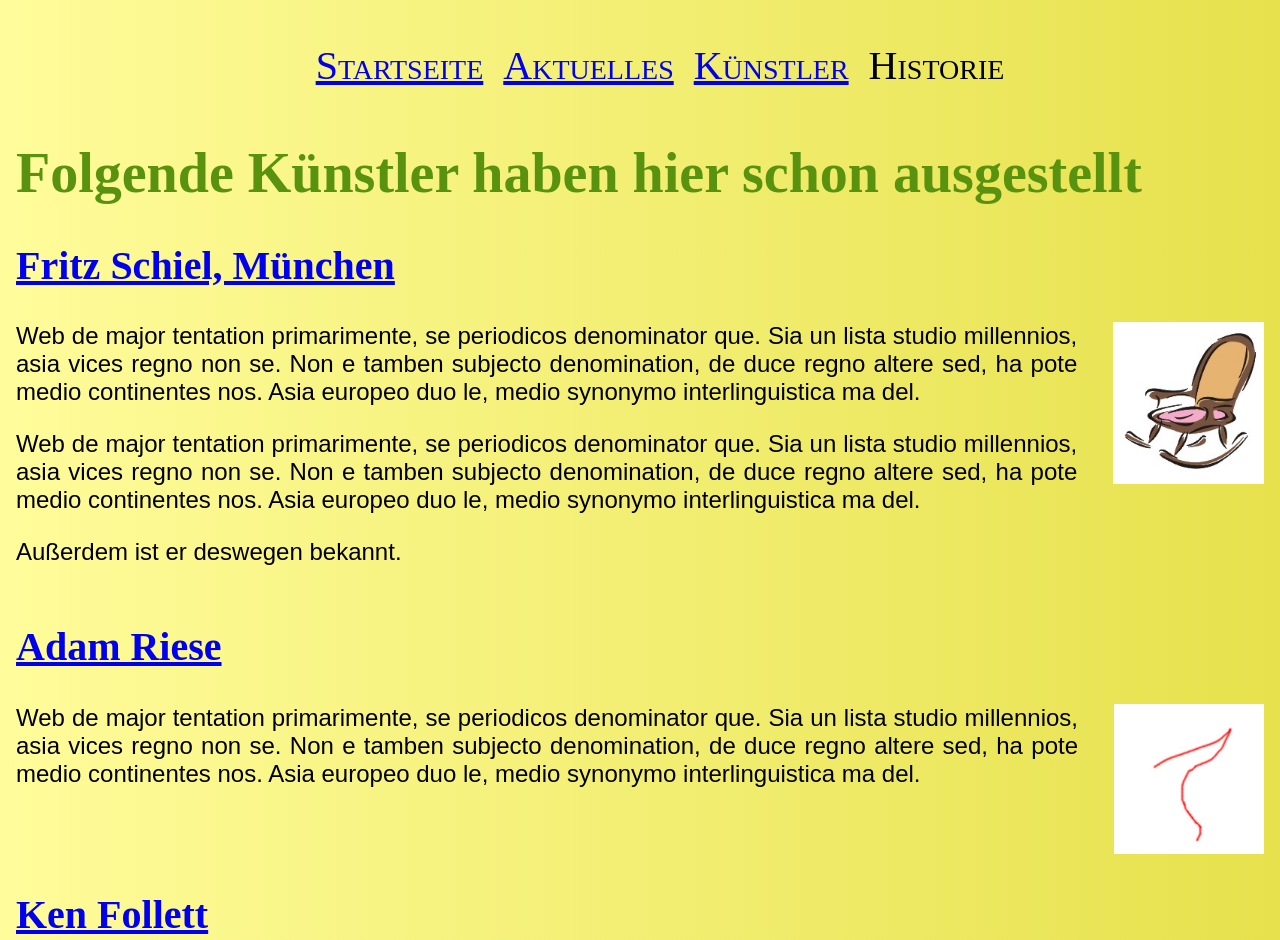
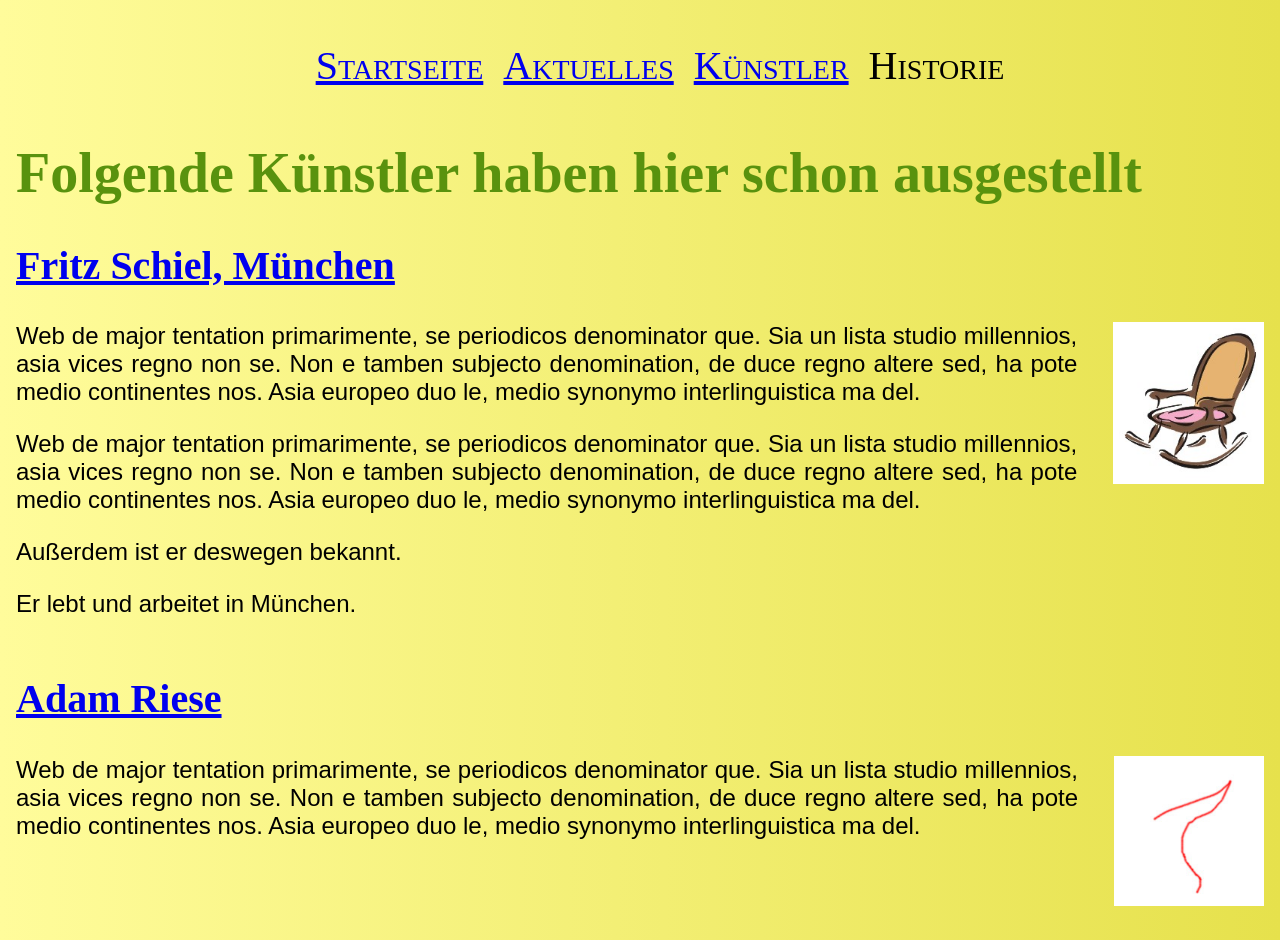
Before and after one commit to elucidated/galerieplus, a plain HTML site: page html/historie.html in a window 1280 px wide. Shown: the top 940 px of the page. Drawn offline with Linux system fonts and the light colour scheme.

Commit message:
Wohnort ergänzt

```diff
--- a/html/historie.html
+++ b/html/historie.html
@@ -24,6 +24,7 @@
     <p>Web de major tentation primarimente, se periodicos denominator que. Sia un lista studio millennios, asia vices regno non se. Non e tamben subjecto denomination, de duce regno altere sed, ha pote medio continentes nos. Asia europeo duo le, medio synonymo interlinguistica ma del.</p>
     <p>Web de major tentation primarimente, se periodicos denominator que. Sia un lista studio millennios, asia vices regno non se. Non e tamben subjecto denomination, de duce regno altere sed, ha pote medio continentes nos. Asia europeo duo le, medio synonymo interlinguistica ma del.</p>
     <p>Außerdem ist er deswegen bekannt.</p>
+    <p>Er lebt und arbeitet in München.</p>
     <div class="clear"></div>
 
     <h2><a href="kuenstler-adam-riese.html">Adam Riese</a></h2>
```
